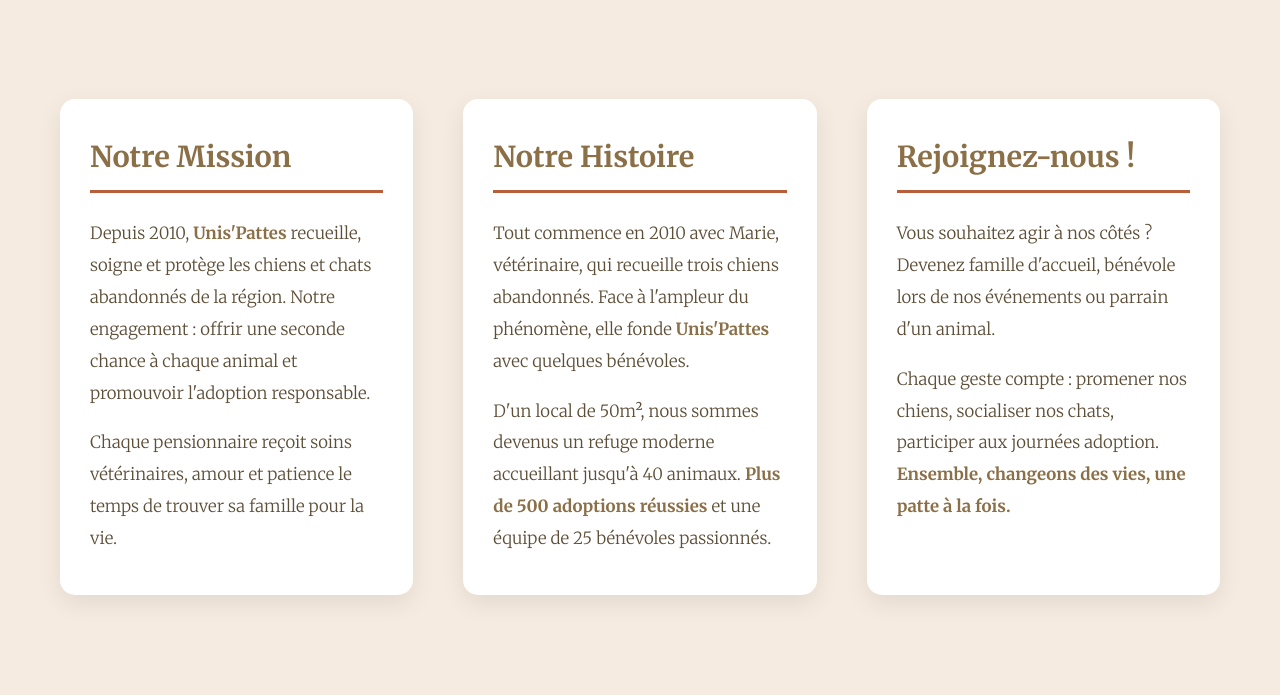
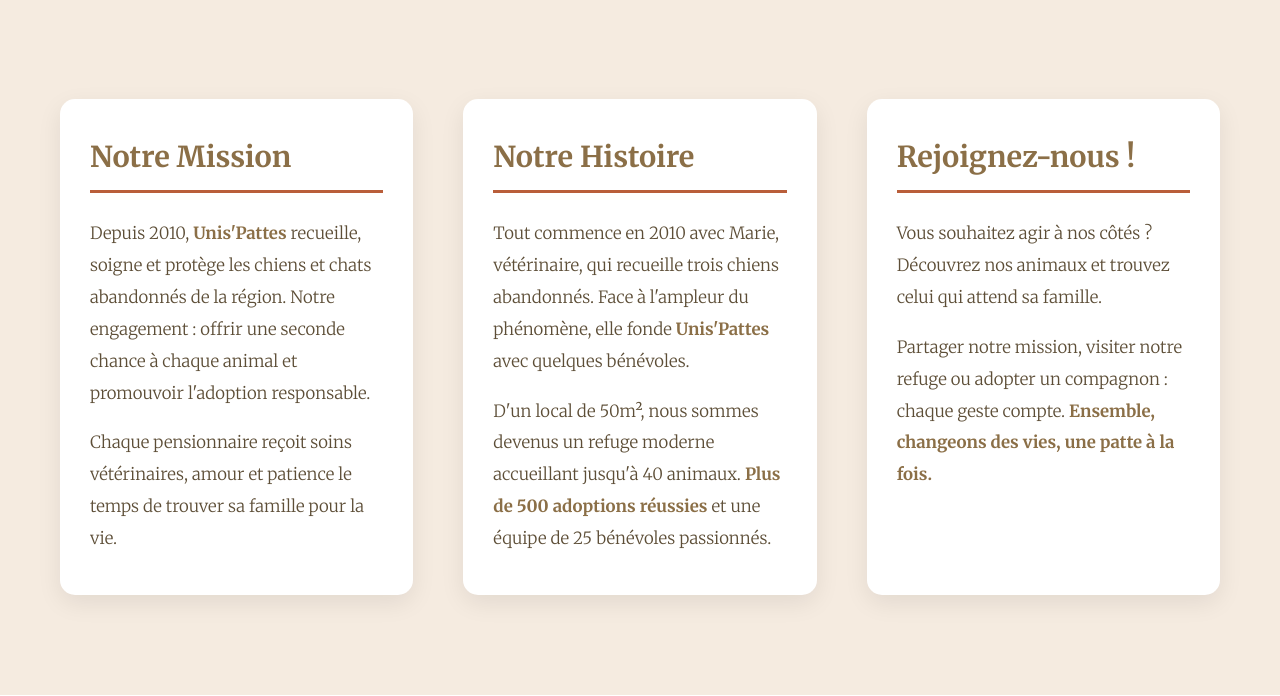
Before and after one commit to LouisManchon/unispattes-website, a Django app: page /a-propos/ in a window 1280 px wide. Shown: the part 453-1149 px from the top of the page. Run offline with Django 5.2, Linux system fonts and the light colour scheme.

Commit message:
fix html paragraphe for 'Rejoignez-nous'

```diff
--- a/backend/animaux/templates/animaux/a_propos.html
+++ b/backend/animaux/templates/animaux/a_propos.html
@@ -74,10 +74,10 @@
                 <div class="colonne-card">
                     <h2>Rejoignez-nous !</h2>
                     <p>
-                        Vous souhaitez agir à nos côtés ? Devenez famille d'accueil, bénévole lors de nos événements ou parrain d'un animal.
+                        Vous souhaitez agir à nos côtés ? Découvrez nos animaux et trouvez celui qui attend sa famille.
                     </p>
                     <p>
-                        Chaque geste compte : promener nos chiens, socialiser nos chats, participer aux journées adoption.
+                        Partager notre mission, visiter notre refuge ou adopter un compagnon : chaque geste compte.
                         <strong>Ensemble, changeons des vies, une patte à la fois.</strong>
                     </p>
                 </div>
```
